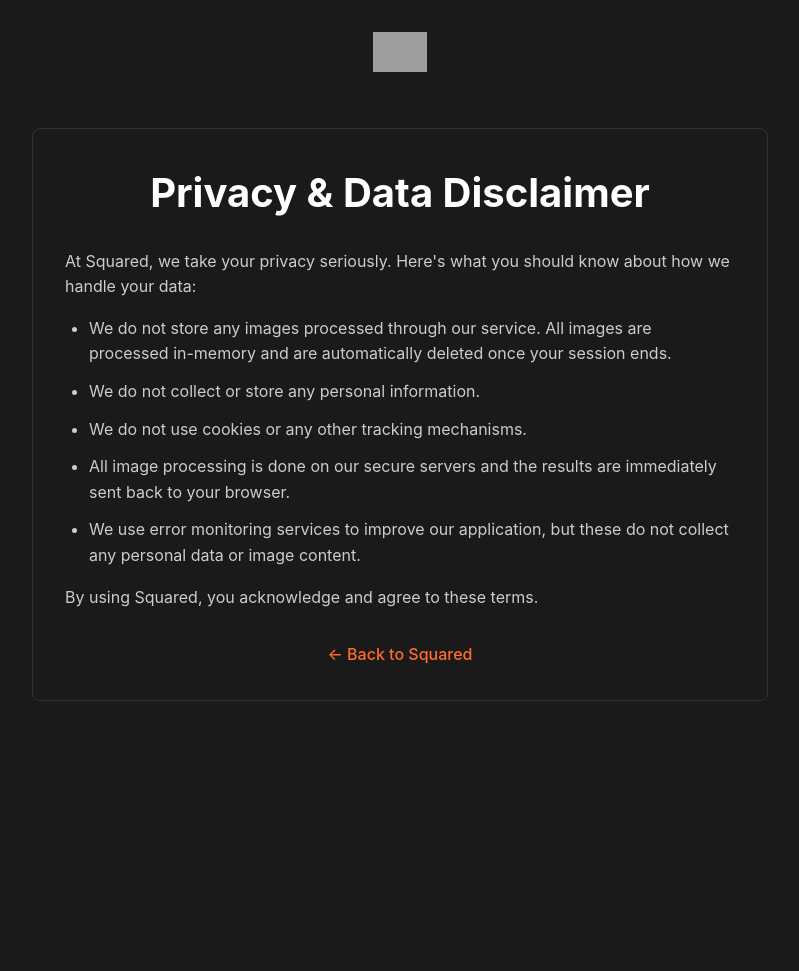
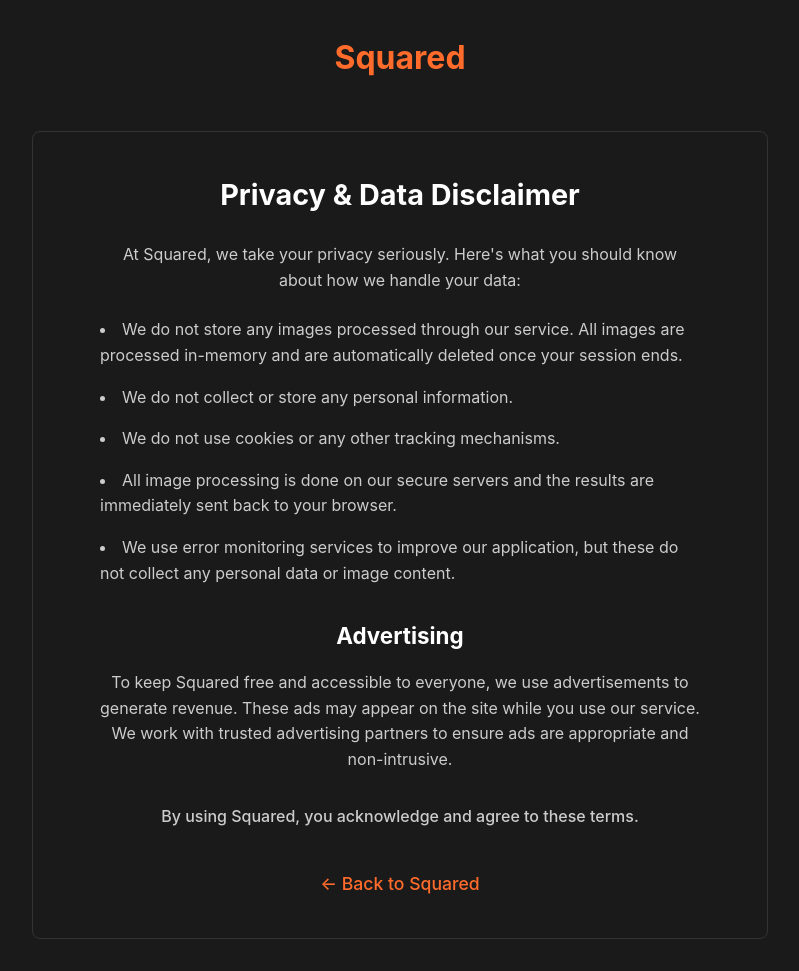
Before and after one commit to allannapier/squared, a Flask app: page /disclaimer in a window 1280 px wide. Shown: the whole page, without its empty margins (240-1039 px from the left). Before the commit the page ends 701 px from the top, so only its background shows below. Run offline with Flask 3, Linux system fonts and the light colour scheme; grey boxes are pictures that could not be loaded.

Commit message:
disclaimer tidy up

```diff
--- a/static/css/style.css
+++ b/static/css/style.css
@@ -297,48 +297,73 @@ select {
     margin-bottom: 3rem;
 }
 
-.logo {
-    height: 40px;
+.logo-text {
+    color: var(--primary-color);
+    font-size: 2rem;
+    margin: 0;
     transition: opacity 0.2s;
 }
 
-.logo:hover {
+.logo-link {
+    text-decoration: none;
+}
+
+.logo-link:hover .logo-text {
     opacity: 0.8;
 }
 
 .disclaimer-content {
     background: #1a1a1a;
-    padding: 2rem;
+    padding: 2.5rem;
     border-radius: 8px;
     border: 1px solid #333;
+    text-align: center;
 }
 
-.disclaimer-content h1 {
+.disclaimer-content h2 {
     color: #fff;
     margin-top: 0;
     margin-bottom: 1.5rem;
+    font-size: 1.8rem;
+}
+
+.disclaimer-content h3 {
+    color: #fff;
+    margin-top: 2rem;
+    margin-bottom: 1rem;
+    font-size: 1.4rem;
 }
 
 .disclaimer-content p {
     color: #ccc;
+    margin-bottom: 1.5rem;
+    line-height: 1.6;
+    max-width: 600px;
+    margin-left: auto;
+    margin-right: auto;
+}
+
+.disclaimer-content ul {
+    color: #ccc;
+    margin: 1.5rem auto;
+    padding-left: 0;
+    list-style-position: inside;
+    max-width: 600px;
+    text-align: left;
+}
+
+.disclaimer-content li {
     margin-bottom: 1rem;
     line-height: 1.6;
 }
 
-.disclaimer-content ul {
-    color: #ccc;
-    margin: 1rem 0;
-    padding-left: 1.5rem;
-}
-
-.disclaimer-content li {
-    margin-bottom: 0.75rem;
-    line-height: 1.6;
+.agreement {
+    margin-top: 2rem;
+    font-weight: 500;
 }
 
 .back-link {
-    margin-top: 2rem;
-    text-align: center;
+    margin-top: 2.5rem;
 }
 
 .back-link a {
@@ -346,6 +371,7 @@ select {
     text-decoration: none;
     font-weight: 500;
     transition: color 0.2s;
+    font-size: 1.1rem;
 }
 
 .back-link a:hover {
--- a/templates/disclaimer.html
+++ b/templates/disclaimer.html
@@ -11,12 +11,12 @@
     <main class="disclaimer-page">
         <div class="logo-container">
             <a href="/" class="logo-link">
-                <img src="{{ url_for('static', filename='logo.svg') }}" alt="Squared Logo" class="logo">
+                <h1 class="logo-text">Squared</h1>
             </a>
         </div>
 
         <div class="disclaimer-content">
-            <h1>Privacy & Data Disclaimer</h1>
+            <h2>Privacy & Data Disclaimer</h2>
             <p>At Squared, we take your privacy seriously. Here's what you should know about how we handle your data:</p>
             <ul>
                 <li>We do not store any images processed through our service. All images are processed in-memory and are automatically deleted once your session ends.</li>
@@ -25,7 +25,12 @@
                 <li>All image processing is done on our secure servers and the results are immediately sent back to your browser.</li>
                 <li>We use error monitoring services to improve our application, but these do not collect any personal data or image content.</li>
             </ul>
-            <p>By using Squared, you acknowledge and agree to these terms.</p>
+
+            <h3>Advertising</h3>
+            <p>To keep Squared free and accessible to everyone, we use advertisements to generate revenue. These ads may appear on the site while you use our service. We work with trusted advertising partners to ensure ads are appropriate and non-intrusive.</p>
+
+            <p class="agreement">By using Squared, you acknowledge and agree to these terms.</p>
+
             <div class="back-link">
                 <a href="/">← Back to Squared</a>
             </div>
```
